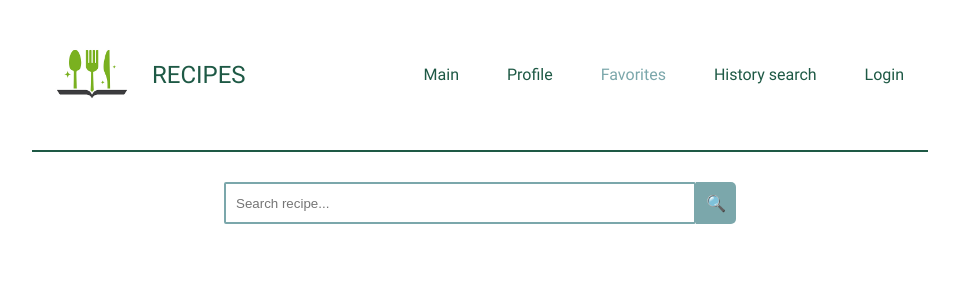
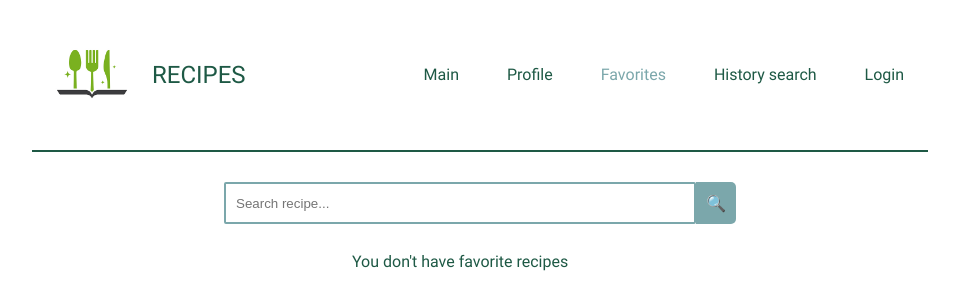
Before and after one commit to angelinaivanova16/collection-of-recipes-react, a React (Create React App) app: page /collection-of-recipes-react/favorites in a window 1280 px wide. Shown: the top 306 px of the page, without its empty margins (160-1119 px from the left). Built offline with nearby package versions, Linux system fonts and the light colour scheme.

Commit message:
fix: add massage at Favorites about lack of favorites

```diff
--- a/src/componets/favorites/Favorites.tsx
+++ b/src/componets/favorites/Favorites.tsx
@@ -13,11 +13,13 @@ export const Favorites = () => { // Следующим шагом сделаю
   };
 
   let favoritesCards = cards.filter((item: Props) => {
-    return  favoriteIds.includes(item.id)
+    return favoriteIds.includes(item.id)
   })
 
 
-
+  if (favoriteIds.length < 1) {
+    return <p className={classes.withoutRecipes}>You don't have favorite recipes</p>
+  } else {
     return (
       <div className={classes.favorites}>
         {favoritesCards.map((item) => (
@@ -27,3 +29,4 @@ export const Favorites = () => { // Следующим шагом сделаю
       </div>
     )
   }
+}
--- a/src/componets/favorites/favorites.module.css
+++ b/src/componets/favorites/favorites.module.css
@@ -6,3 +6,10 @@
   column-gap: 20px;
   row-gap: 30px;
 }
+
+.withoutRecipes {
+  max-width:20%;
+  margin: 0 auto;
+  margin-top: 30px;
+  color: #1E5945;
+}
```
Lines whose indentation alone changed are shown as unchanged.
